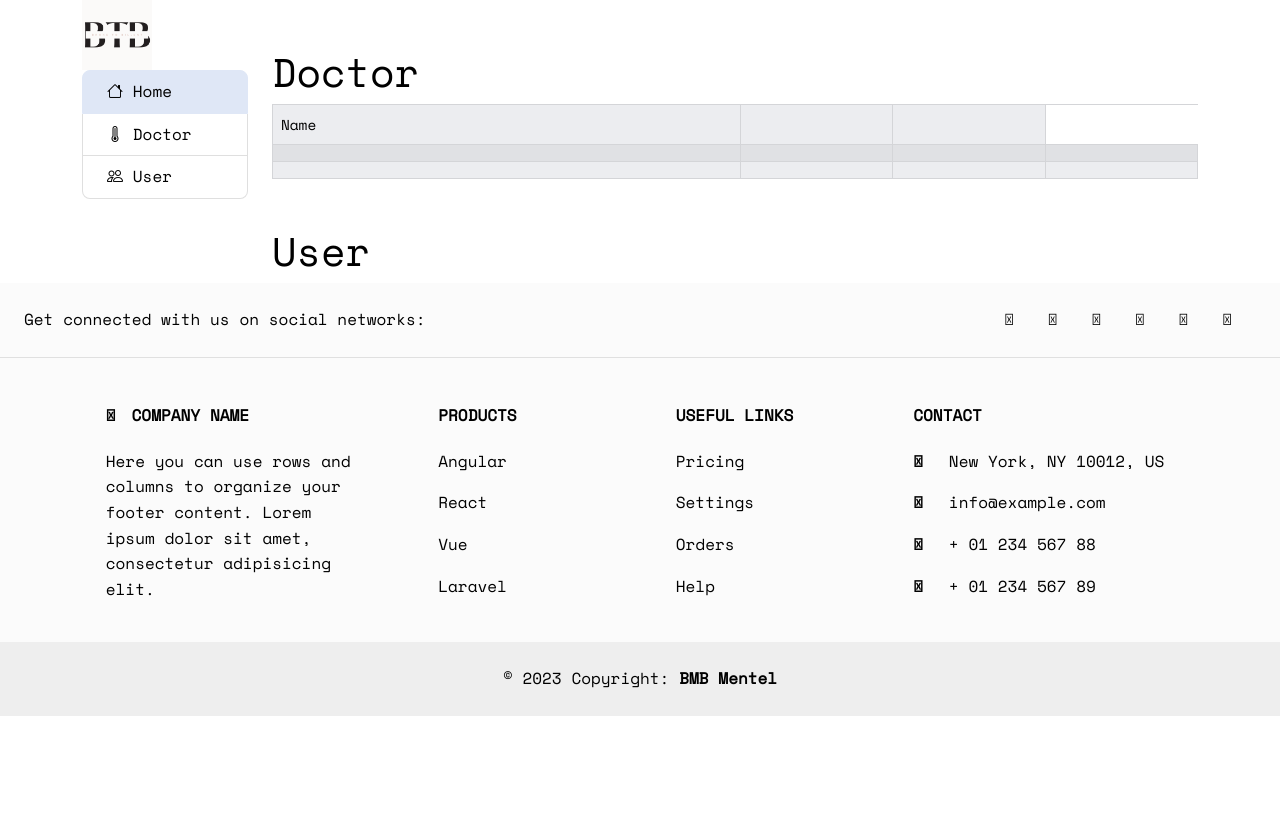
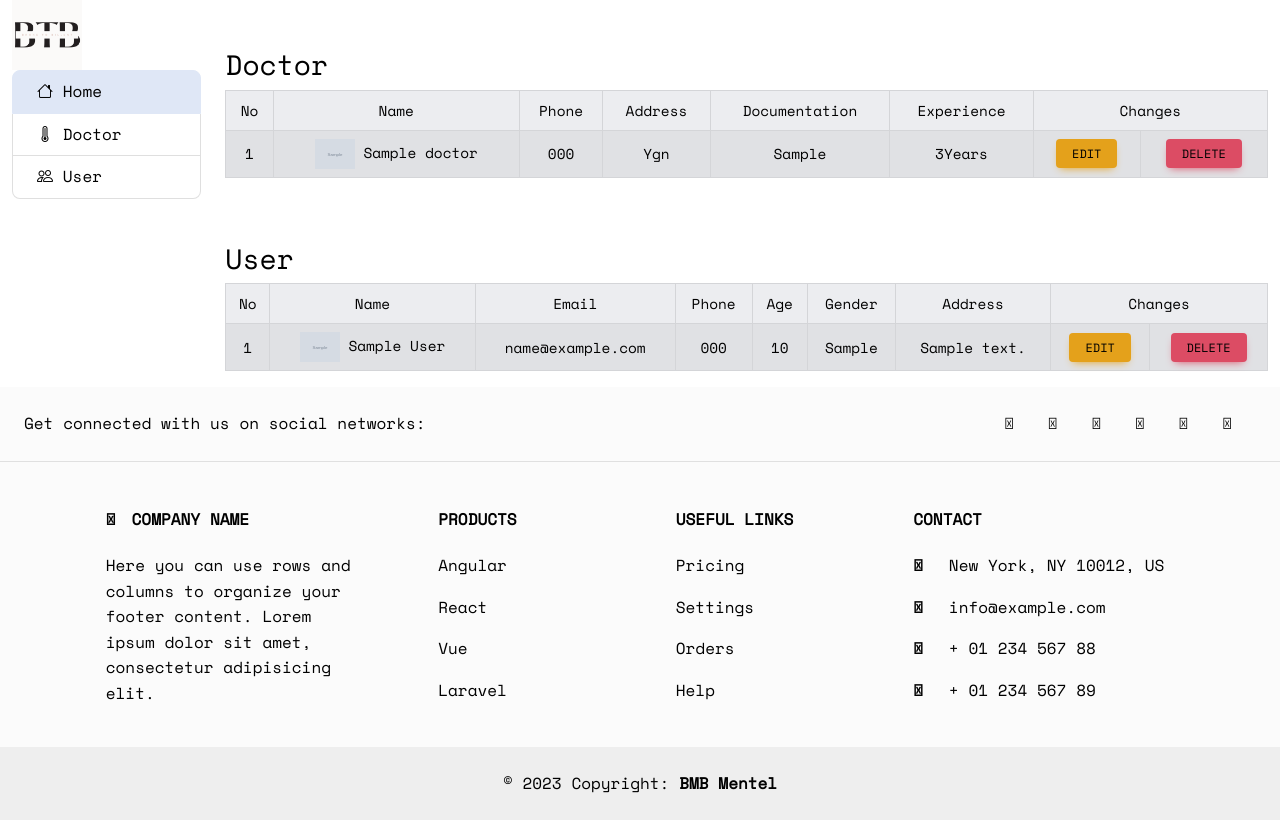
Before and after one commit to zinoo-dez/btb-mentel, a PHP site: page /admin-dashboard.php in a window 1280 px wide. Before the commit the page ends 716 px from the top, so only its background shows below. Run offline with PHP 8.4, Linux system fonts and the light colour scheme; the visitor is signed in with stand-in values (Sample User, id 1); tables that the repository leaves empty or names only in its code hold one stand-in row (values such as "Sample post"); grey boxes marked "Sample" are stand-in pictures; lists and menus that the app fills with data are empty.

Commit message:
dashboard add

```diff
--- a/admin-dashboard.php
+++ b/admin-dashboard.php
@@ -1,7 +1,12 @@
 <?php
+session_start();
+include("./database/db.php");
+$admin = isset($_SESSION['auth']);
 include("./partials/header.php");
 ?>
-<div class="container">
+<?php if ($admin) : ?>
+
+    <div class="container-xxl">
         <div class="row">
             <div class="col-lg-2">
                 <a href="#">
@@ -18,40 +23,113 @@ include("./partials/header.php");
             </div>
             <div class="col-lg-10">
                 <section id="doctor" class="my-5">
-                <h1>Doctor</h1>
+                    <h3>Doctor</h3>
+                    <div class="table-responsive">
                         <table class="table table-secondary table-striped table-hover table-bordered table-sm table-responsive-sm">
                             <thead>
-                        <tr>
+                                <tr class="text-center align-middle">
+                                    <th scope="col">No</th>
                                     <th scope="col">Name</th>
-                            <!-- <th scope="col"></th> -->
-                            <th scope="col"></th>
-                            <th scope="col"></th>
+                                    <th scope="col">Phone</th>
+                                    <th scope="col">Address</th>
+                                    <th scope="col">Documentation</th>
+                                    <th scope="col">Experience</th>
+                                    <th scope="col" colspan="2">Changes</th>
                                 </tr>
                             </thead>
                             <tbody>
-                        <tr>
-                            <th scope="row"></th>
-                            <td></td>
-                            <td></td>
-                            <td></td>
+                                <?php
+                                $sql = 'SELECT * FROM doctors';
+                                $statement = $pdo->query($sql);
+                                $doctors = $statement->fetchAll(PDO::FETCH_ASSOC);
+                                // print_r($doctors);
+                                // exit();
+                                foreach ($doctors as $key => $doc) :
+                                ?>
+
+                                    <tr class="text-center align-middle">
+                                        <th scope="row"> <?= ++$key ?></th>
+                                        <td>
+                                            <img src="./photo/<?php echo $doc['photo'] ?>" class="mr-2" width="40" alt="photo">
+                                            <?= $doc['name'] ?>
+                                        </td>
+                                        <td> <?= $doc['phone'] ?></td>
+                                        <td>Ygn</td>
+                                        <td><a href="files/<?= $doc['documentation'] ?>"> <?= $doc['documentation'] ?></a></td>
+                                        <td>3Years</td>
+                                        <td><a href="doctor-edit.php">
+                                                <div class="btn btn-sm btn-warning">Edit</div>
+                                            </a></td>
+                                        <td><a href="doctor-del.php">
+                                                <div class="btn btn-sm btn-danger">Delete</div>
+                                            </a></td>
                                     </tr>
-                        <tr>
-                            <th scope="row"></th>
-                            <td></td>
-                            <td></td>
-                            <td></td>
-                        </tr>
+                                <?php endforeach ?>
+
+
                             </tbody>
                         </table>
-
+                    </div>
                 </section>
                 <section id="user" class="mt-5">
-                <h1>User</h1>
+                    <h3>User</h3>
+                    <div class="table-responsive">
+                        <table class="table table-secondary table-striped table-hover table-bordered table-sm table-responsive-sm">
+                            <thead>
+                                <tr class="text-center align-middle">
+                                    <th scope="col">No</th>
+                                    <th scope="col">Name</th>
+                                    <th scope="col">Email</th>
+                                    <th scope="col">Phone</th>
+                                    <th scope="col">Age</th>
+                                    <th scope="col">Gender</th>
+                                    <th scope="col">Address</th>
+                                    <th scope="col" colspan="2">Changes</th>
+                                </tr>
+                            </thead>
+                            <tbody>
+                                <?php
+                                $sql = 'SELECT * FROM users';
+                                $statement = $pdo->query($sql);
+                                $users = $statement->fetchAll(PDO::FETCH_ASSOC);
+                                // print_r($users);
+                                // exit();
+                                foreach ($users as $key => $user) :
+                                ?>
 
+                                    <tr class="text-center align-middle">
+                                        <th scope="row"> <?= ++$key ?></th>
+                                        <td>
+                                            <img src="./photo/<?php echo $user['photo'] ?>" class="mr-2" width="40" alt="photo">
+                                            <?= $user['name'] ?>
+                                        </td>
+                                        <td> <?= $user['email'] ?></td>
+                                        <td> <?= $user['phone'] ?></td>
+                                        <td> <?= $user['age'] ?></td>
+                                        <td> <?= $user['gender'] ?></td>
+
+                                        <td><a href="files/<?= $user['address'] ?>"> <?= $doc['address'] ?></a></td>
+
+                                        <td><a href="doctor-edit.php">
+                                                <div class="btn btn-sm btn-warning">Edit</div>
+                                            </a></td>
+                                        <td><a href="doctor-del.php">
+                                                <div class="btn btn-sm btn-danger">Delete</div>
+                                            </a></td>
+                                    </tr>
+                                <?php endforeach ?>
+
+
+                            </tbody>
+                        </table>
+                    </div>
                 </section>
             </div>
         </div>
     </div>
+<?php else : ?>
+    <?php header('location:index.php') ?>
+<?php endif ?>
 <?php
 include("./partials/footer.php");
 ?>
```
Also changed, not shown: admin-login.php (+5 -4 lines), partials/navbar.php (+6 -9 lines). Lines whose indentation alone changed are shown as unchanged.
